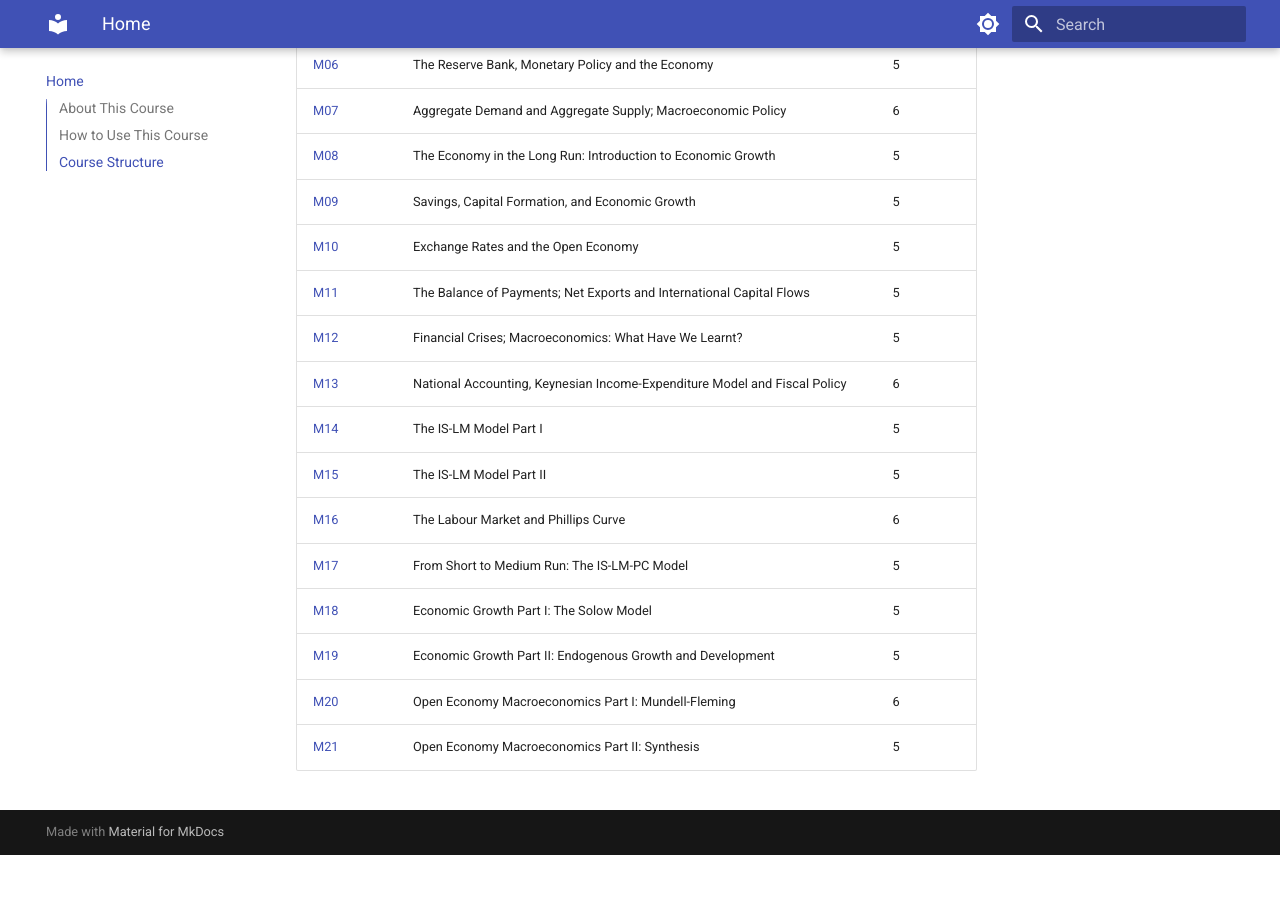
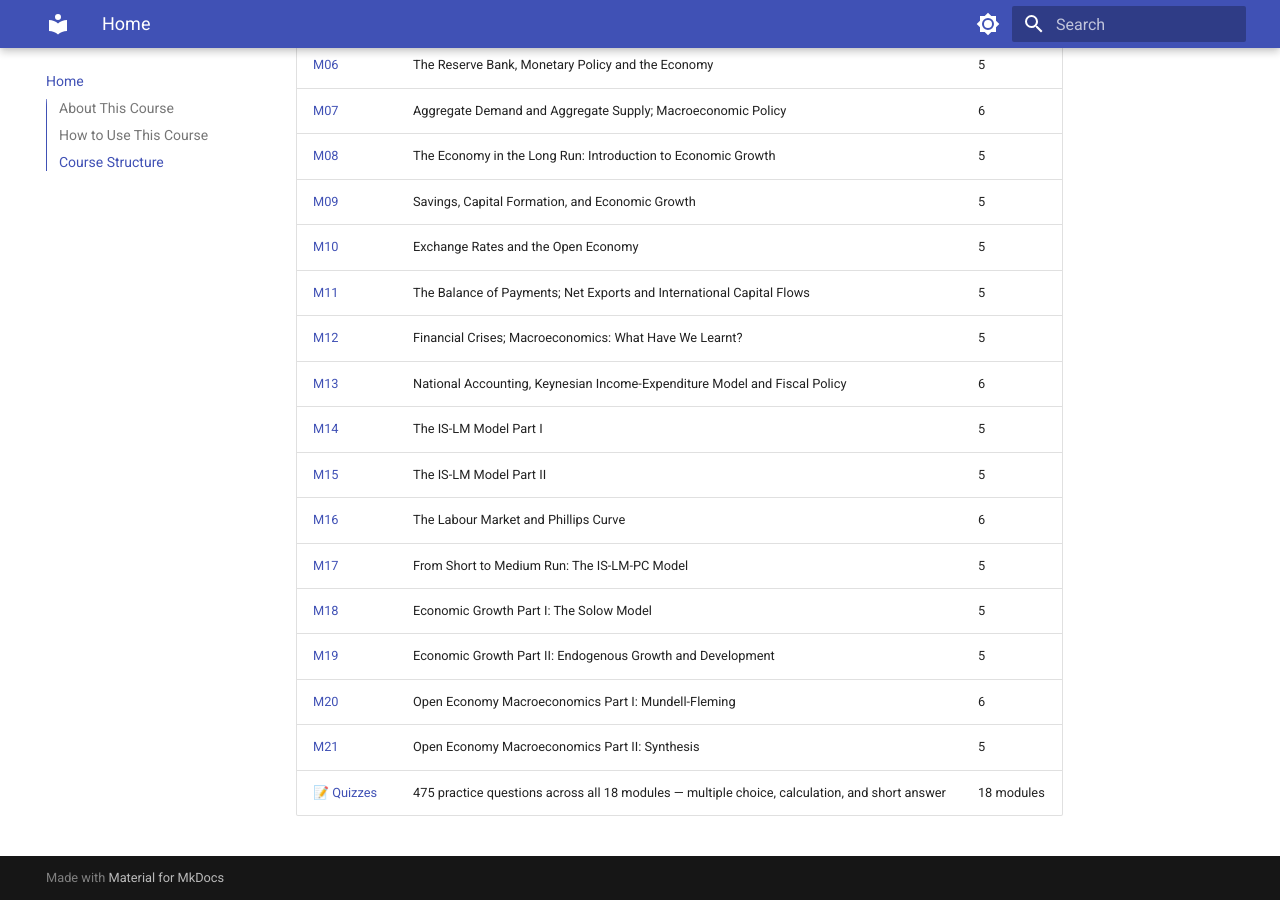
Before and after one commit to pspedding/macro-course-2026, an MkDocs documentation site: the page built from docs/index.md, in a window 1280 px wide and 900 px high, scrolled down 1027 px. Built offline with MkDocs 1.6.1 and Material for MkDocs 9.7.7, drawn with Linux system fonts in a browser that asks for light colours; before the commit the page ends 1882 px from its top, so only the background shows below that.

Commit message:
Home page: add Quizzes row to Course Structure table

```diff
--- a/docs/index.md
+++ b/docs/index.md
@@ -41,3 +41,4 @@ This course covers introductory and intermediate macroeconomics following the st
 | [M19](modules/module-19/M19.L01-beyond-solow.md) | Economic Growth Part II: Endogenous Growth and Development | 5 |
 | [M20](modules/module-20/M20.L01-mundell-fleming-model.md) | Open Economy Macroeconomics Part I: Mundell-Fleming | 6 |
 | [M21](modules/module-21/M21.L01-current-account-intertemporal.md) | Open Economy Macroeconomics Part II: Synthesis | 5 |
+| [📝 Quizzes](quizzes/) | 475 practice questions across all 18 modules — multiple choice, calculation, and short answer | 18 modules |
```
